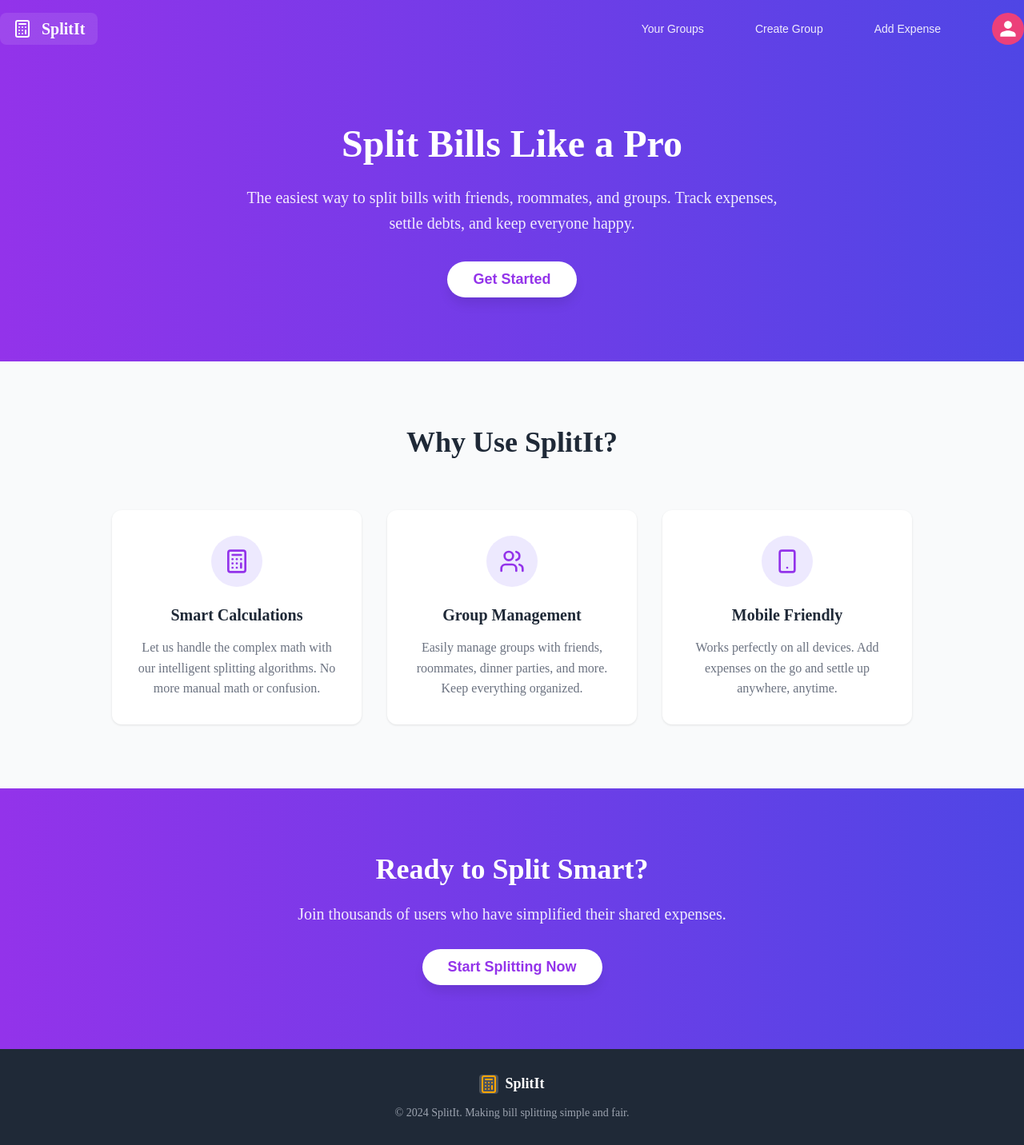
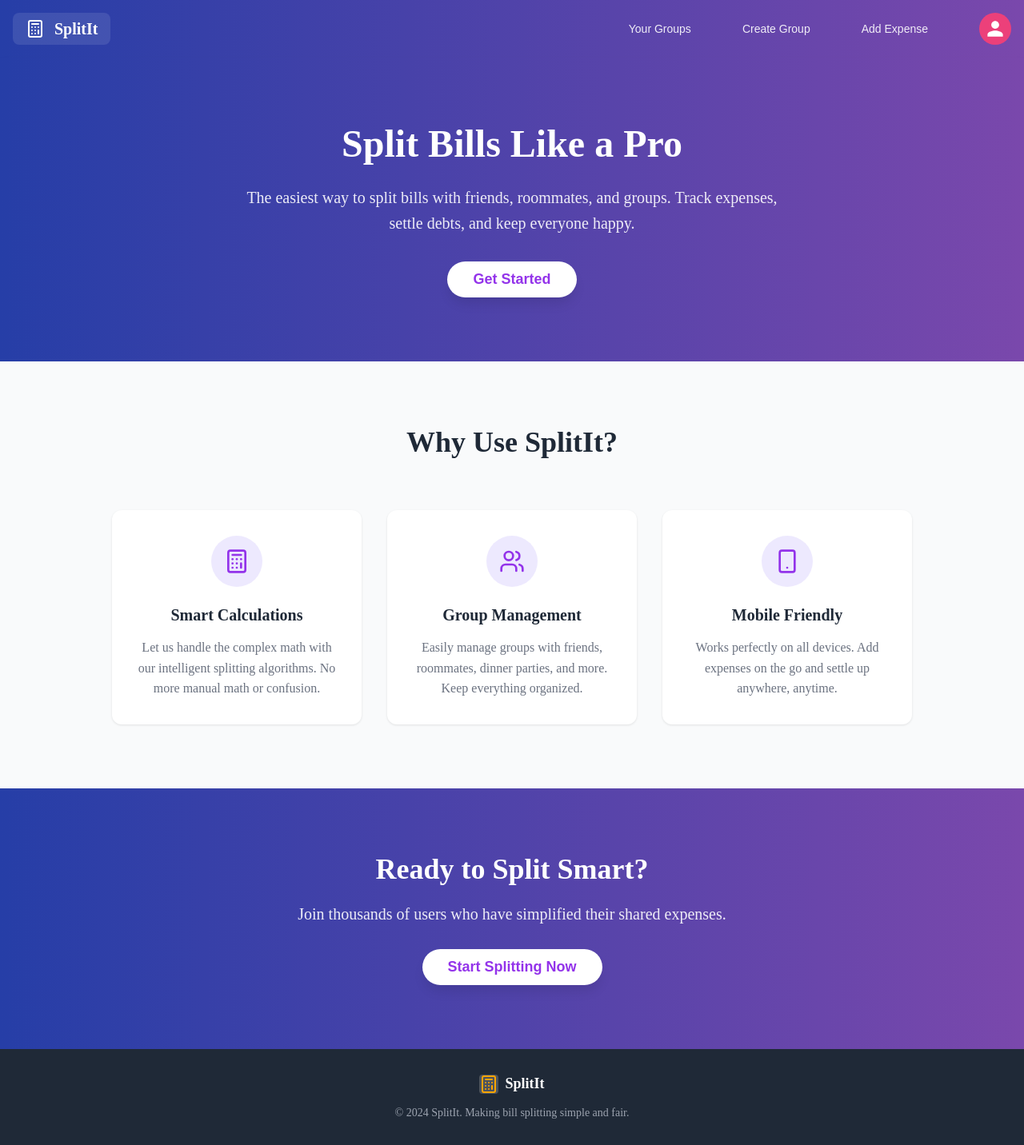
Before and after one commit to vihantandon/SplitIt, a React (Vite) app in the folder frontend/splitit/: page / in a window 1280 px wide. Shown: the whole page at 80% size. Built offline with nearby package versions, Linux system fonts and the light colour scheme; no server answers.

Commit message:
Changed color

```diff
--- a/frontend/splitit/src/components/navbar.css
+++ b/frontend/splitit/src/components/navbar.css
@@ -4,8 +4,8 @@
 }
 
 /* Navigation Bar */
-.navbar {
-  background: linear-gradient(to right, #9333ea, #4f46e5);
+.navbarr {
+  background: linear-gradient(to right, #263ea7, #7a48ac);
   padding: 1rem;
 }
 
--- a/frontend/splitit/src/components/navbar.jsx
+++ b/frontend/splitit/src/components/navbar.jsx
@@ -35,7 +35,7 @@ function Navbar({ activeItem = '' }) {
   }
 
   return (
-    <header className="navbar">
+    <header className="navbarr">
       <div className="navbarcontainer">
         {/* Logo */}
         <div className="navbar-logo" onClick={() => navigate('/')}>
--- a/frontend/splitit/src/landing.css
+++ b/frontend/splitit/src/landing.css
@@ -1,6 +1,8 @@
 /* Hero Section */
 .hero-section {
-  background: linear-gradient(to right, #9333ea, #4f46e5);
+  background: linear-gradient(to right, #263ea7, #7a48ac);
+  color: white;
+  box-shadow: 0 4px 6px rgba(0, 0, 0, 0.1);
   padding: 5rem 1rem;
 }
 
@@ -119,7 +121,7 @@
 
 /* CTA Section */
 .cta-section {
-  background: linear-gradient(to right, #9333ea, #4f46e5);
+  background: linear-gradient(to right, #263ea7, #7a48ac);
   padding: 5rem 1rem;
 }
 
```
